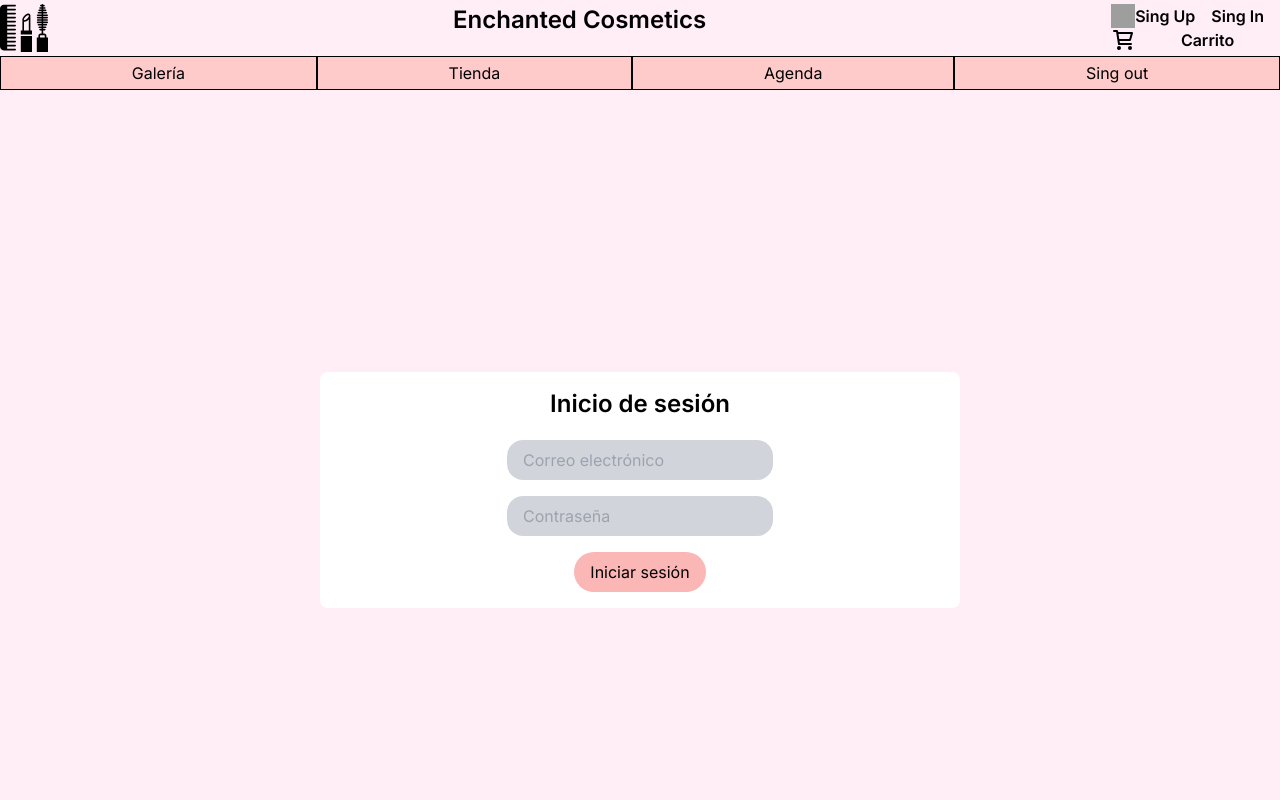
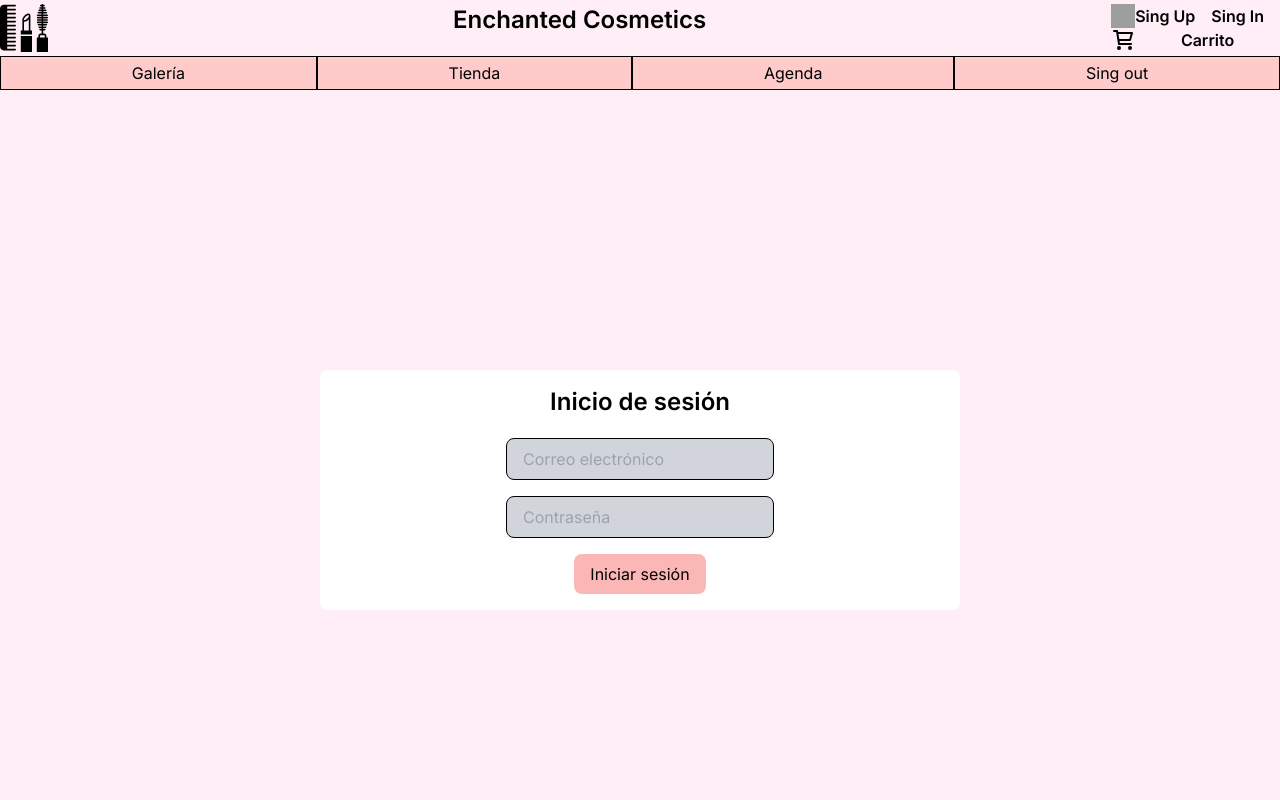
Before and after one commit to Elmono56/DuendeMaquillista, a Next.js app: page / in a window 1280 px wide. Shown: the top 800 px of the page. Built offline with nearby package versions, Linux system fonts and the light colour scheme; grey boxes are pictures that could not be loaded.

Commit message:
feat: new styles

```diff
--- a/src/app/globals.css
+++ b/src/app/globals.css
@@ -3,9 +3,8 @@
 @tailwind utilities;
 
 body {
-  background-color: #ffeef6; /* Establecer el color de fondo */
+  background-color: #ffeef6;
   color: rgb(var(--foreground-rgb));
-  font-family: "Prata", serif; /* Establecer la fuente como 'Prata' */
 }
 
 :root {
@@ -27,7 +26,7 @@ body {
 .boton-global {
   background-color: #fbb6b6;
   padding: 0.5rem 1rem;
-  border-radius: 1.5rem;
+  border-radius: 0.5rem;
 }
 
 .boton-global:hover {
@@ -39,7 +38,8 @@ body {
 .input-global {
   background-color: rgba(0, 0, 0, 0.5);
   background-color: #d1d5db;
-  border-radius: 1rem;
+  border: 1px solid black;
+  border-radius: 0.5rem;
   padding: 0.5rem 1rem;
   margin-bottom: 1rem;
 }
--- a/tailwind.config.ts
+++ b/tailwind.config.ts
@@ -16,7 +16,7 @@ const config: Config = {
         'gradient-conic': 'conic-gradient(from 180deg at 50% 50%, var(--tw-gradient-stops))',
       },
       fontFamily: {
-        'sans': ['Prata', 'serif'],
+        'playfair': ['Playfair Display'],
       },
     },
   },
```
